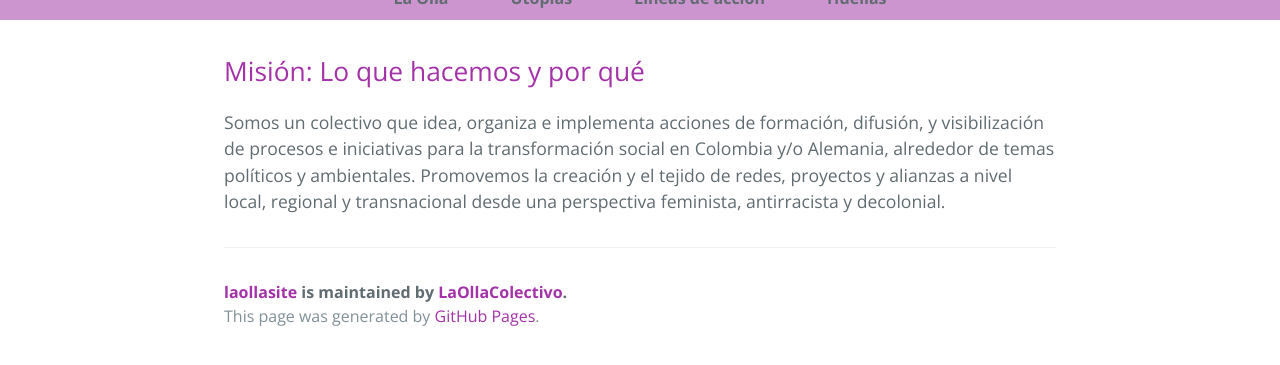
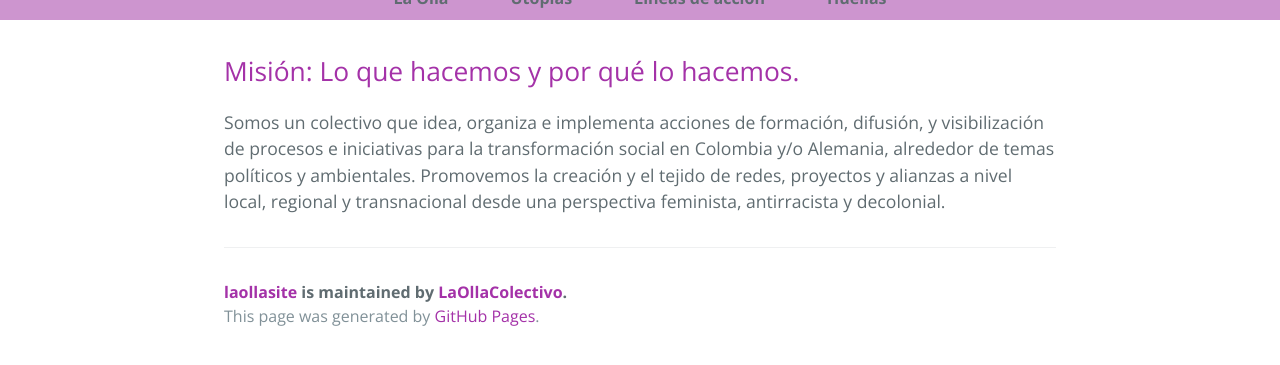
Before and after one commit to LaOllaColectivo/laollasite, a Jekyll site: the page built from _pages/mission.md, in a window 1280 px wide, cut to the strip 504-869 px from the top of the page. Built offline with Jekyll 4.4.1, drawn with Linux system fonts in a browser that asks for light colours.

Commit message:
Update mission.md

```diff
--- a/_pages/mission.md
+++ b/_pages/mission.md
@@ -3,6 +3,6 @@ title: "Mission"
 layout: default
 ---
 
-## Misión: Lo que hacemos y por qué
+## Misión: Lo que hacemos y por qué lo hacemos.
 
 Somos un colectivo que idea, organiza e implementa acciones de formación, difusión, y visibilización de procesos e iniciativas para la transformación social en Colombia y/o Alemania, alrededor de temas políticos y ambientales. Promovemos la creación y el tejido de redes, proyectos y alianzas a nivel local, regional y transnacional desde una perspectiva feminista, antirracista y decolonial.
```
